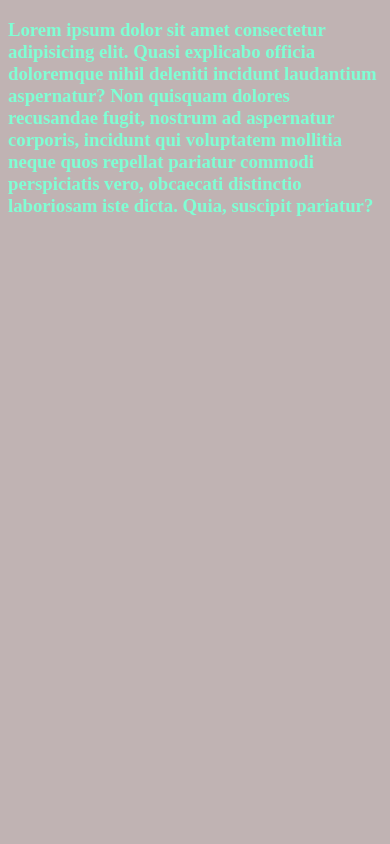
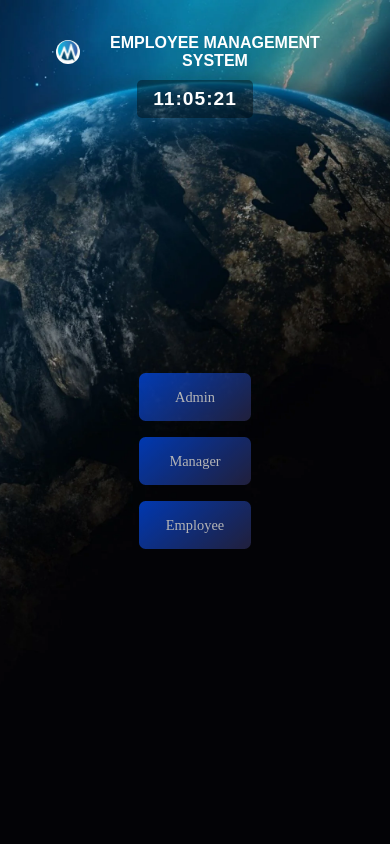
Before and after one commit to sahil22sharma/EMS, a Django app: page /page/ in a window 390 px wide. Run offline with Django 5.2, Linux system fonts and the light colour scheme.

Commit message:
Home page

```diff
--- /dev/null
+++ b/Employee_Managment_System/EMS/static/style.css
@@ -0,0 +1,152 @@
+@import url('https://fonts.googleapis.com/css2?family=Poppins:wght@200;300;400;500;600&display=swap');
+
+* {
+    margin: 0;
+    padding: 0;
+    box-sizing: border-box;
+}
+
+body {
+    background-image: url(./Img/earth.webp);
+    background-size: cover;
+    background-position: center;
+    background-repeat: no-repeat;
+    height: 100vh;
+}
+
+/* Navbar */
+.navbar {
+    display: flex;
+    align-items: center;
+    justify-content: space-between;
+    color: white;
+    padding: 2rem 3rem;
+}
+
+.navbar .logo {
+    color: white;
+    display: flex;
+    cursor: pointer;
+    align-items: center;
+}
+
+.navbar .logo h2 {
+    text-transform: uppercase;
+    font-family: Arial, Helvetica, sans-serif;
+    font-size: 1.5rem;
+}
+
+.navbar .logo img {
+    padding: 0.5rem;
+    height: 3rem;
+    border-radius: 50%;
+}
+
+/* Container and Cards */
+.container {
+    padding: 1rem;
+}
+
+.container .wrapper {
+    height: 70vh;
+    display: flex;
+    justify-content: center;
+    align-items: center;
+    gap: 3rem;
+    flex-wrap: wrap; /* Allow wrapping on smaller screens */
+}
+
+.container .card {
+    height: 7rem;
+    font-size: 1.2rem;
+    display: flex;
+    align-items: center;
+    justify-content: center;
+    background: linear-gradient(140deg, #004ff9,#2e2c52);
+    padding: 1rem;
+    width: 10rem;
+    color: white;
+    opacity: 0.7;
+    border-radius: 0.41rem;
+    text-align: center;
+    transition: all 0.3s ease;
+    cursor: pointer;
+}
+
+.container .card:hover {
+    transform: scale(1.05);
+    opacity: 1;
+}
+
+
+.clock {
+    font-size: 1.2rem;
+    color: white;
+    font-family: 'Arial', sans-serif;
+    letter-spacing: 1px;
+    padding: 0.5rem 1rem;
+    background-color: rgba(0, 0, 0, 0.4); /* Semi-transparent black */
+    border-radius: 5px;
+    font-weight: bolder;
+}
+
+/* Responsive Styles */
+@media (max-width: 1024px) {
+    .navbar .logo h2 {
+        font-size: 1.3rem;
+    }
+
+    .container .card {
+        font-size: 1rem;
+        height: 7rem;
+        width: 10rem;
+    }
+
+    .container .wrapper {
+        gap: 2rem;
+    }
+}
+
+@media (max-width: 768px) {
+    .navbar {
+        flex-direction: column;
+        text-align: center;
+        gap: 0.5rem;
+    }
+
+    .navbar .logo img {
+        height: 2.5rem;
+    }
+
+    .navbar .logo h2 {
+        font-size: 1.2rem;
+    }
+
+    .container .card {
+        font-size: 1rem;
+        height: 5rem;
+        width: 7rem;
+    }
+
+    .container .wrapper {
+        gap: 1.5rem;
+    }
+}
+
+@media (max-width: 480px) {
+    .navbar .logo h2 {
+        font-size: 1rem;
+    }
+
+    .container .card {
+        font-size: 0.9rem;
+        height: 3rem;
+        width: 7rem;
+        padding: 0.5rem;
+    }
+
+    .container .wrapper {
+        flex-direction: column;
+        gap: 1rem;
+    }
+}
--- a/Employee_Managment_System/EMS/templates/index.html
+++ b/Employee_Managment_System/EMS/templates/index.html
@@ -1,15 +1,57 @@
 {% load static %}
-
 <!DOCTYPE html>
 <html lang="en">
+
 <head>
     <meta charset="UTF-8">
     <meta name="viewport" content="width=device-width, initial-scale=1.0">
-    <title>Document</title>
-    <link rel="stylesheet" href="{% static 'style.css' %}">
+    <title>EMS</title>
+    <link rel="stylesheet" href="{% static 'style.css'%}">
 </head>
+
 <body>
-    <h1>Hellllll</h1>
-    Lorem ipsum dolor sit amet consectetur adipisicing elit. Similique dolorem et blanditiis aliquam natus nam molestiae illo eligendi quae, delectus vero at? Dicta, architecto! Facilis officia alias aspernatur accusantium recusandae quas adipisci cum maxime temporibus corrupti harum, doloribus consequatur ipsa aperiam et! Officia, nihil quisquam?
+    <div class="navbar">
+        <div class="logo">
+            <img src="/static/Img/micronet.jpg" alt="">
+            <h2>
+                Employee Management System
+            </h2>
+        </div>
+        <!-- Real-Time Clock -->
+        <div class="clock" id="clock">
+            <!-- JavaScript will display time here -->
+        </div>
+    </div>
+
+    <div class="container">
+        <div class="wrapper">
+            <div class="card">
+                Admin
+            </div>
+            <div class="card">
+                Manager
+            </div>
+            <div class="card">
+                Employee
+            </div>
+        </div>
+    </div>
+
+    <!-- Script for Real-Time Clock -->
+    <script>
+        function updateClock() {
+            const clockElement = document.getElementById('clock');
+            const now = new Date();
+            const hours = String(now.getHours()).padStart(2, '0');
+            const minutes = String(now.getMinutes()).padStart(2, '0');
+            const seconds = String(now.getSeconds()).padStart(2, '0');
+            clockElement.textContent = `${hours}:${minutes}:${seconds}`;
+        }
+
+        // Update the clock every second
+        setInterval(updateClock, 1000);
+        updateClock(); // Initial call to display clock immediately
+    </script>
 </body>
+
 </html>
--- a/Employee_Managment_System/EMS/views.py
+++ b/Employee_Managment_System/EMS/views.py
@@ -7,4 +7,4 @@
     return HttpResponse("Hello, world!")
 
 def htmlpage(request):
-    return render(request, 'EMSadmin/adminReg.html')
+    return render(request, 'index.html')
```
Also changed, not shown: Employee_Managment_System/EMS/static/Img/earth.webp (added), Employee_Managment_System/EMS/static/Img/micronet.jpg (added).
